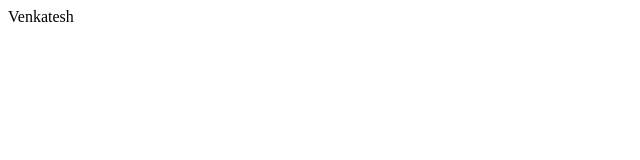
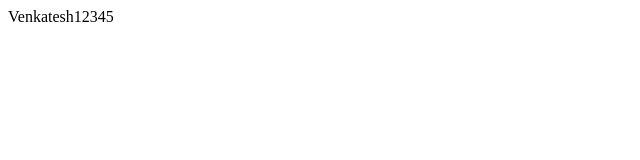
Before and after one commit to Venkateshcoder2003/Venkatesh_website, a plain HTML site: page index.html in a window 1280 px wide. Shown: the full height of the page, 0-640 px from the left. Drawn offline with Linux system fonts and the light colour scheme.

Commit message:
2nd commit

```diff
--- a/index.html
+++ b/index.html
@@ -5,6 +5,6 @@
     <title></title>
   </head>
   <body>
-    Venkatesh
+    Venkatesh12345
   </body>
 </html>
```
